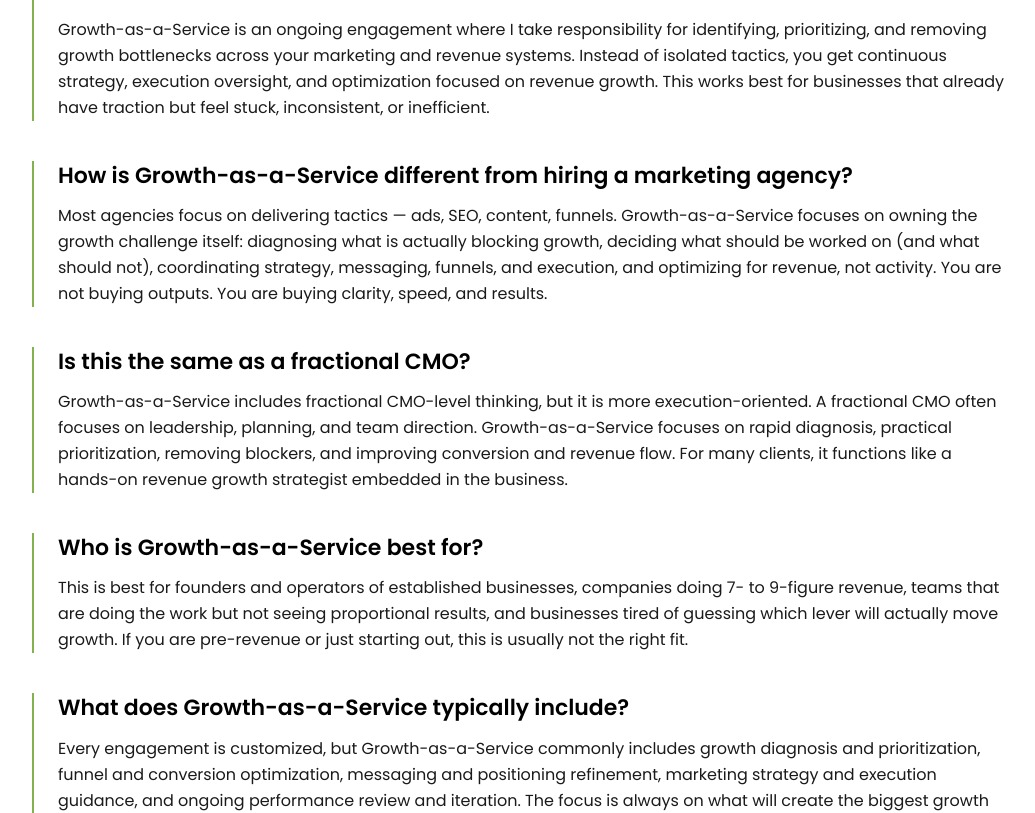
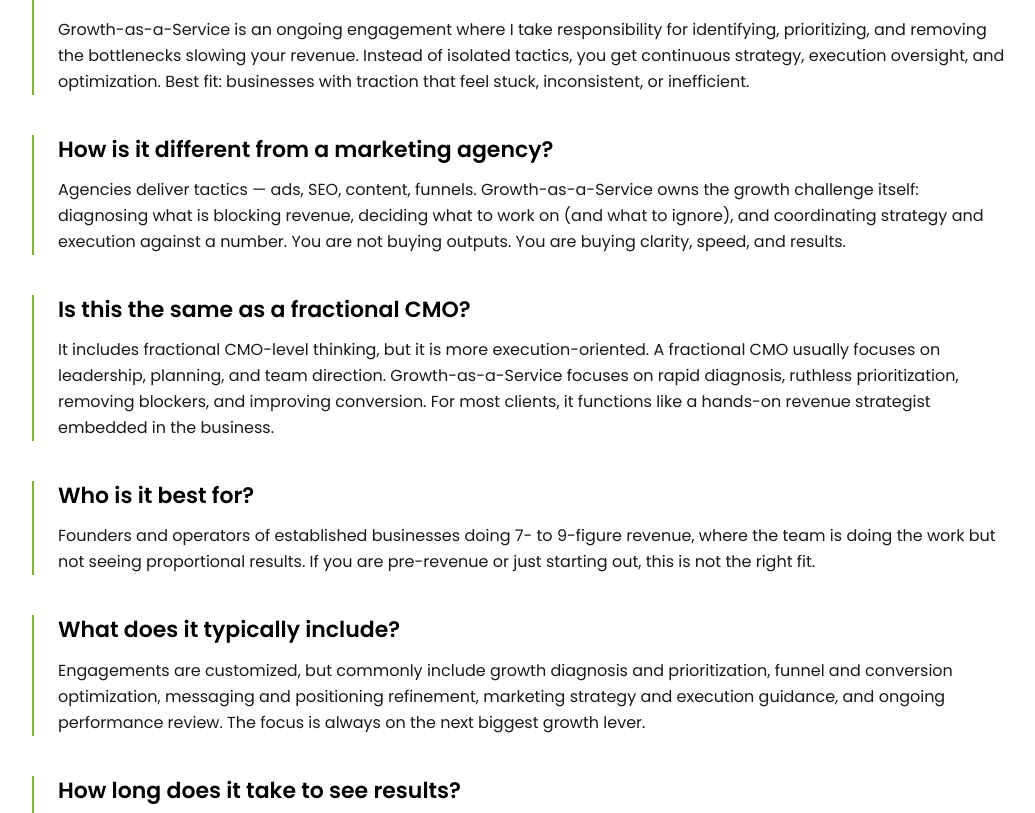
Before and after one commit to ndxtraders/revvaughn-com, a Next.js app: page /growth-as-a-service in a window 1280 px wide. Shown: the part 2800-3613 px from the top of the page, without its empty margins (120-1155 px from the left). Built offline with nearby package versions, Linux system fonts and the light colour scheme.

Commit message:
Tighten FAQ answers on Growth-as-a-Service page

```diff
--- a/app/growth-as-a-service/page.js
+++ b/app/growth-as-a-service/page.js
@@ -12,27 +12,27 @@ export const metadata = {
 const FAQS = [
   {
     q: 'What is Growth-as-a-Service?',
-    a: 'Growth-as-a-Service is an ongoing engagement where I take responsibility for identifying, prioritizing, and removing growth bottlenecks across your marketing and revenue systems. Instead of isolated tactics, you get continuous strategy, execution oversight, and optimization focused on revenue growth. This works best for businesses that already have traction but feel stuck, inconsistent, or inefficient.',
+    a: 'Growth-as-a-Service is an ongoing engagement where I take responsibility for identifying, prioritizing, and removing the bottlenecks slowing your revenue. Instead of isolated tactics, you get continuous strategy, execution oversight, and optimization. Best fit: businesses with traction that feel stuck, inconsistent, or inefficient.',
   },
   {
-    q: 'How is Growth-as-a-Service different from hiring a marketing agency?',
-    a: 'Most agencies focus on delivering tactics — ads, SEO, content, funnels. Growth-as-a-Service focuses on owning the growth challenge itself: diagnosing what is actually blocking growth, deciding what should be worked on (and what should not), coordinating strategy, messaging, funnels, and execution, and optimizing for revenue, not activity. You are not buying outputs. You are buying clarity, speed, and results.',
+    q: 'How is it different from a marketing agency?',
+    a: 'Agencies deliver tactics — ads, SEO, content, funnels. Growth-as-a-Service owns the growth challenge itself: diagnosing what is blocking revenue, deciding what to work on (and what to ignore), and coordinating strategy and execution against a number. You are not buying outputs. You are buying clarity, speed, and results.',
   },
   {
     q: 'Is this the same as a fractional CMO?',
-    a: 'Growth-as-a-Service includes fractional CMO-level thinking, but it is more execution-oriented. A fractional CMO often focuses on leadership, planning, and team direction. Growth-as-a-Service focuses on rapid diagnosis, practical prioritization, removing blockers, and improving conversion and revenue flow. For many clients, it functions like a hands-on revenue growth strategist embedded in the business.',
+    a: 'It includes fractional CMO-level thinking, but it is more execution-oriented. A fractional CMO usually focuses on leadership, planning, and team direction. Growth-as-a-Service focuses on rapid diagnosis, ruthless prioritization, removing blockers, and improving conversion. For most clients, it functions like a hands-on revenue strategist embedded in the business.',
   },
   {
-    q: 'Who is Growth-as-a-Service best for?',
-    a: 'This is best for founders and operators of established businesses, companies doing 7- to 9-figure revenue, teams that are doing the work but not seeing proportional results, and businesses tired of guessing which lever will actually move growth. If you are pre-revenue or just starting out, this is usually not the right fit.',
+    q: 'Who is it best for?',
+    a: 'Founders and operators of established businesses doing 7- to 9-figure revenue, where the team is doing the work but not seeing proportional results. If you are pre-revenue or just starting out, this is not the right fit.',
   },
   {
-    q: 'What does Growth-as-a-Service typically include?',
-    a: 'Every engagement is customized, but Growth-as-a-Service commonly includes growth diagnosis and prioritization, funnel and conversion optimization, messaging and positioning refinement, marketing strategy and execution guidance, and ongoing performance review and iteration. The focus is always on what will create the biggest growth impact next.',
+    q: 'What does it typically include?',
+    a: 'Engagements are customized, but commonly include growth diagnosis and prioritization, funnel and conversion optimization, messaging and positioning refinement, marketing strategy and execution guidance, and ongoing performance review. The focus is always on the next biggest growth lever.',
   },
   {
     q: 'How long does it take to see results?',
-    a: 'Many clients gain clarity and direction in the first few weeks as the highest-leverage bottlenecks are surfaced. Measurable improvements typically follow as those bottlenecks are removed and systems are optimized. Because this is an ongoing service, the long-term goal is sustainable, compounding growth — not a one-time spike.',
+    a: 'Most clients gain clarity and direction in the first few weeks as the highest-leverage bottlenecks are surfaced. Measurable improvements follow as those bottlenecks are removed. The long-term goal is sustainable, compounding growth — not a one-time spike.',
   },
 ]
 
```
